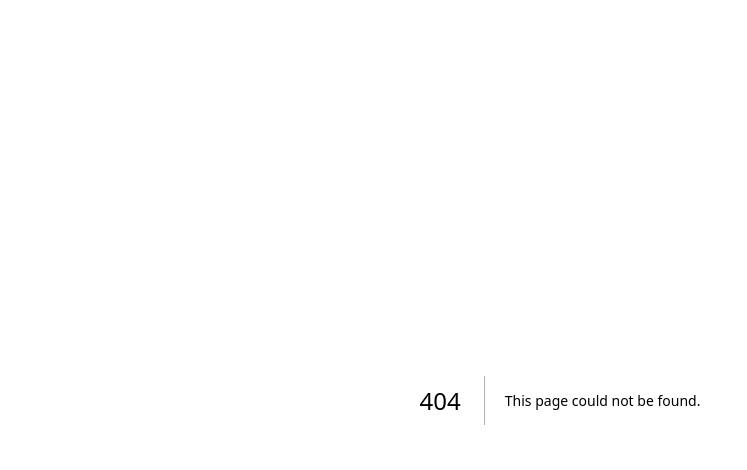
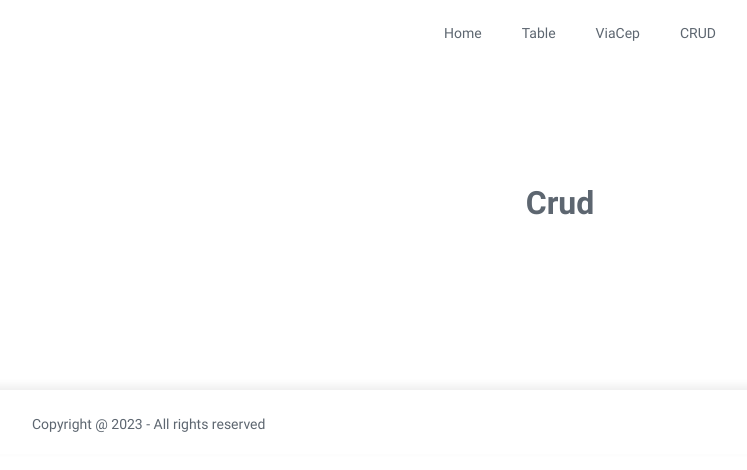
Before and after one commit to marciovcampos/viacep, a Next.js app: page /crud in a window 1280 px wide. Before the commit this address had no page. Shown: the top 470 px of the page, without its empty margins (80-827 px from the left). Built offline with nearby package versions, Linux system fonts and the light colour scheme.

Commit message:
feat: create CRUD

```diff
--- /dev/null
+++ b/src/components/Crud/index.tsx
@@ -0,0 +1,15 @@
+import Container from 'components/Container'
+
+import * as S from './styles'
+
+function Crud() {
+  return (
+    <Container>
+      <S.CrudContainer>
+        <S.Title>Crud</S.Title>
+      </S.CrudContainer>
+    </Container>
+  )
+}
+
+export default Crud
--- /dev/null
+++ b/src/components/Crud/styles.ts
@@ -0,0 +1,14 @@
+import styled from 'styled-components'
+import theme from 'styles/theme'
+
+export const CrudContainer = styled.div`
+  padding-top: 7.5rem;
+  padding-bottom: 7.5rem;
+`
+
+export const Title = styled.h3`
+  color: ${theme.colors.textBase};
+  font-size: ${theme.font.sizes.bold.h3};
+  text-align: center;
+  margin-bottom: 3rem;
+`
--- a/src/components/Header/index.tsx
+++ b/src/components/Header/index.tsx
@@ -10,7 +10,7 @@ function Header() {
           <S.LinkComponent href="/">Home</S.LinkComponent>
           <S.LinkComponent href="/table">Table</S.LinkComponent>
           <S.LinkComponent href="/viacep">ViaCep</S.LinkComponent>
-          <S.LinkComponent href="/crud">ViaCep</S.LinkComponent>
+          <S.LinkComponent href="/crud">CRUD</S.LinkComponent>
         </S.Links>
       </S.Wrapper>
     </Container>
--- /dev/null
+++ b/src/pages/crud.tsx
@@ -0,0 +1,13 @@
+import Header from 'components/Header'
+import Crud from 'components/Crud'
+import Footer from 'components/Footer'
+
+export default function Table() {
+  return (
+    <>
+      <Header />
+      <Crud />
+      <Footer />
+    </>
+  )
+}
```
